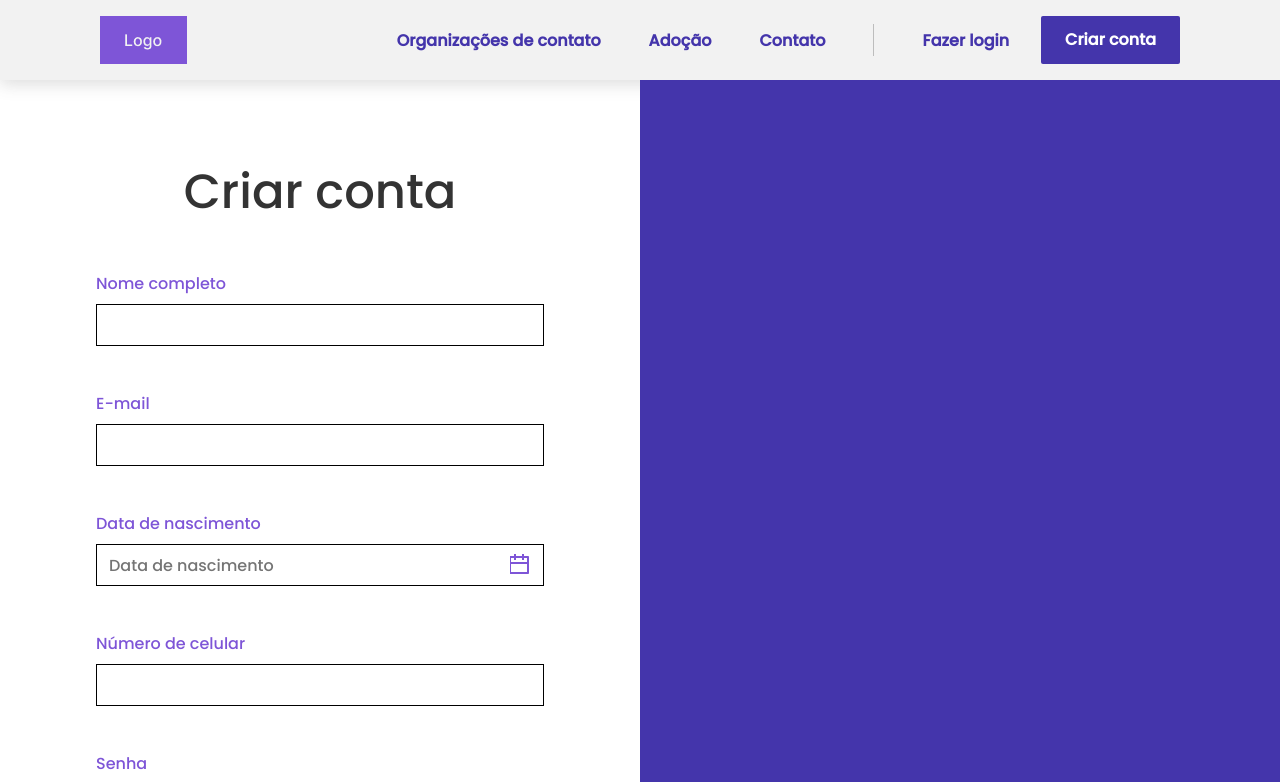
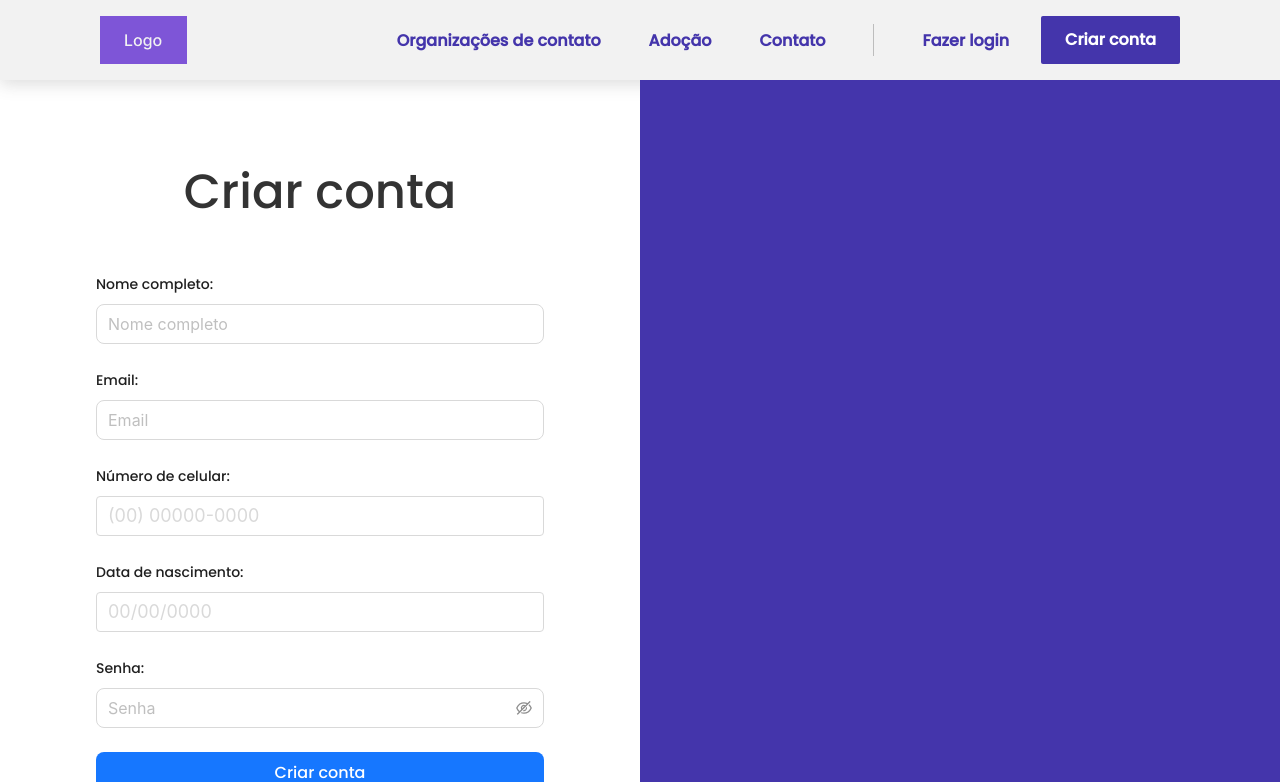
Before and after one commit to joyce-luiza/pets, a React (Create React App) app in the folder client/: page /register in a window 1280 px wide. Shown: the top 782 px of the page. Built offline with nearby package versions, Linux system fonts and the light colour scheme.

Commit message:
updating create account page

```diff
--- a/client/src/pages/CreateAccount/index.jsx
+++ b/client/src/pages/CreateAccount/index.jsx
@@ -1,44 +1,130 @@
-import React, { useState } from 'react';
-
-import BaseForm from '../../components/BaseForm';
-import BaseInput from '../../components/BaseInput';
-import styles from './styles.module.css';
-
-import calendar from '../../assets/calendar.svg';
-import activeEye from '../../assets/activeEye.svg';
+import React, { useState } from "react";
+import { Button, Form, Input } from "antd";
+import styles from "./styles.module.css";
+import MaskedInput from "../../components/MaskedInput";
+import DatePicker from "../../components/DatePicker";
 
 export default function CreateAccount() {
-	const [passwordInput, setPasswordInput] = useState('password');
-	const [passwordInputIcon, setPasswordInputIcon] = useState(activeEye);
+    const [userProfile, setUserProfile] = useState({
+        nomeCompleto: "",
+        email: "",
+        numeroCelular: "",
+        dataNascimento: "",
+        senha: "",
+    });
 
-	const [datePicker, setDatePicker] = useState(false);
+    const handleChange = (event) => {
+        const { name, value } = event.target;
+        setUserProfile((prevProfile) => ({
+            ...prevProfile,
+            [name]: value,
+        }));
+    };
 
-	const togglePasswordInput = () => {
-		setPasswordInput((prev) => (prev === 'password' ? 'text' : 'password'));
-		// setPasswordInputIcon((prev) => (prev === activeEye ? inactiveEye : activeEye)); // importar inactiveEye e remover comentário desta linha
+    const handleSubmit = () => {
+        console.log({ ...userProfile });
     };
+
+    const [passwordVisible, setPasswordVisible] = React.useState(false);
 
     return (
         <div className={styles.container}>
             <section className={styles.createAccount}>
                 <h2 className={styles.title}>Criar conta</h2>
-				<BaseForm>
-					<BaseInput label={'Nome completo'} />
-					<BaseInput label={'E-mail'} />
-					<BaseInput
-						type={'date'}
-						label={'Data de nascimento'}
-						icon={calendar}
+                <Form
+                    layout="vertical"
+                    style={{ width: "70%" }}
+                    initialValues={userProfile}
+                    onFinish={handleSubmit}
+                >
+                    <Form.Item
+                        label="Nome completo:"
+                        rules={[
+                            {
+                                required: true,
+                                message: "Insira seu nome completo.",
+                            },
+                        ]}
+                    >
+                        <Input
+                            name={"nomeCompleto"}
+                            size="large"
+                            placeholder="Nome completo"
+                            value={userProfile.nomeCompleto}
+                            onChange={handleChange}
+                        ></Input>
+                    </Form.Item>
+                    <Form.Item
+                        label="Email:"
+                        rules={[
+                            {
+                                type: "email",
+                                message:
+                                    "O email inserido não possui um formato válido.",
+                            },
+                            {
+                                required: true,
+                                message: "Insira um endereço de email",
+                            },
+                        ]}
+                    >
+                        <Input
+                            name={"email"}
+                            size="large"
+                            placeholder="Email"
+                            value={userProfile.email}
+                            onChange={handleChange}
+                        ></Input>
+                    </Form.Item>
+                    <Form.Item label="Número de celular:">
+                        <MaskedInput
+                            name={"numeroCelular"}
+                            value={userProfile.numeroCelular}
+                            onChange={handleChange}
+                            type="text"
+                            mask="(99) 99999-9999"
+                            placeholder="(00) 00000-0000"
+                        ></MaskedInput>
+                    </Form.Item>
+                    <Form.Item label="Data de nascimento:">
+                        <DatePicker
+                            name="dataNascimento"
+                            selected={userProfile.dataNascimento}
+                            handleChange={handleChange}
                         />
-					<BaseInput label={'Número de celular'} />
-					<BaseInput
-						type={passwordInput}
-						label={'Senha'}
-						icon={passwordInputIcon}
-						onIconClick={togglePasswordInput}
+                    </Form.Item>
+                    <Form.Item
+                        label="Senha:"
+                        rules={[
+                            {
+                                required: true,
+                                message: "Insira uma senha.",
+                            },
+                        ]}
+                    >
+                        <Input.Password
+                            size="large"
+                            placeholder="Senha"
+                            visibilityToggle={{
+                                visible: passwordVisible,
+                                onVisibleChange: setPasswordVisible,
+                            }}
+                            name={"senha"}
+                            value={userProfile.senha}
+                            onChange={handleChange}
                         />
-					<button>Submit</button>
-				</BaseForm>
+                    </Form.Item>
+                    <Form.Item>
+                        <Button
+                            block
+                            size="large"
+                            type="primary"
+                            htmlType="submit"
+                        >
+                            Criar conta
+                        </Button>
+                    </Form.Item>
+                </Form>
             </section>
             <section className={styles.banner}></section>
         </div>
--- a/client/src/pages/CreateAccount/styles.module.css
+++ b/client/src/pages/CreateAccount/styles.module.css
@@ -9,7 +9,6 @@
     justify-content: center;
     align-items: center;
     flex-direction: column;
-
     gap: 3rem;
     padding: 5rem 0;
 }
```
Lines whose indentation alone changed are shown as unchanged.
